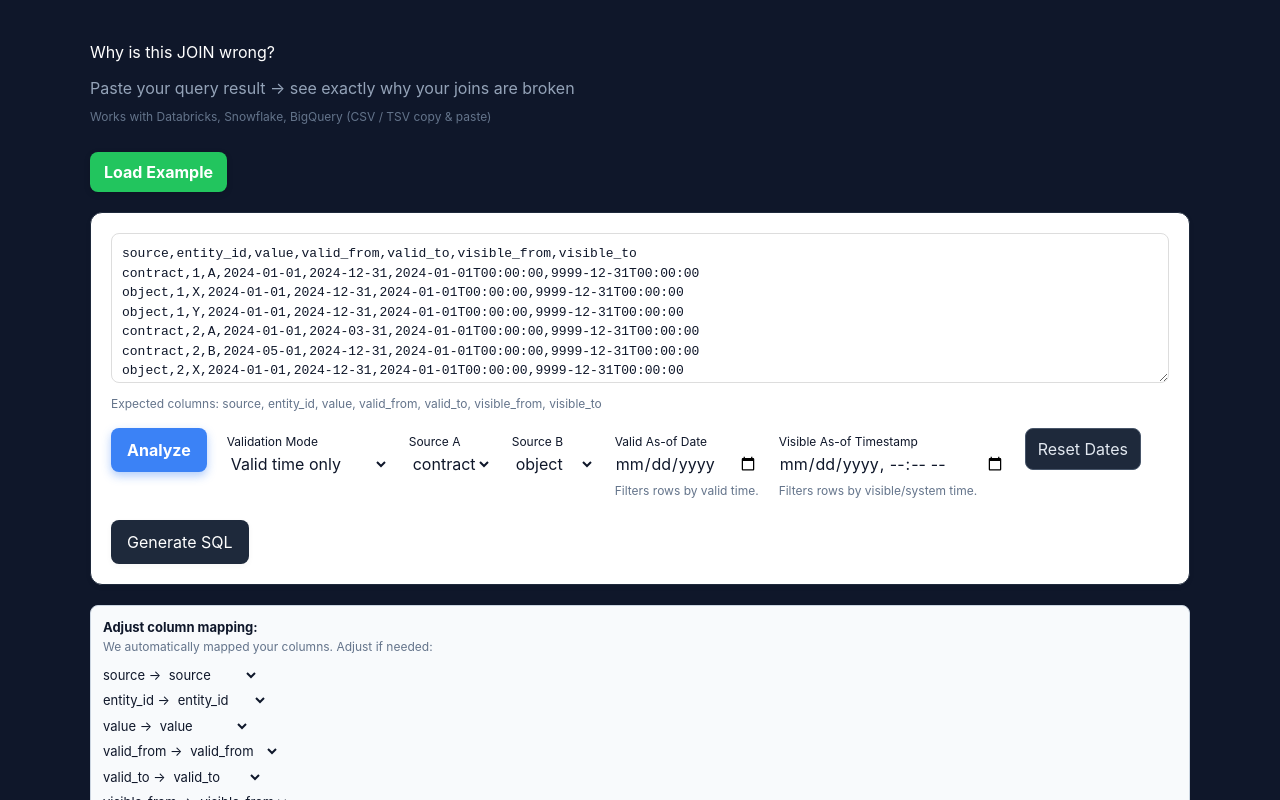
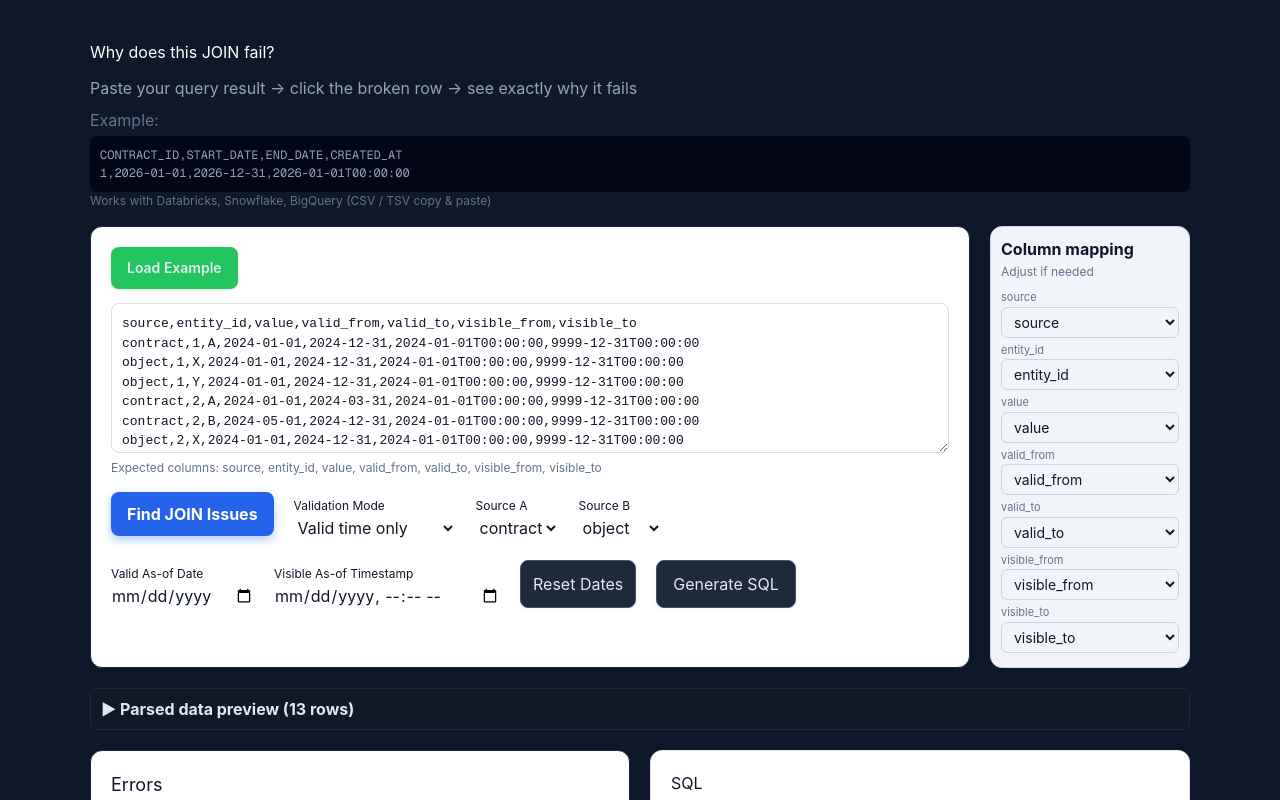
Before and after one commit to frohnhaus-sketch/bitemporal-debugger, a Next.js app: page / in a window 1280 px wide. Both pictures are taken after a click on the button "Load Example". Shown: the top 800 px of the page. Built offline with nearby package versions, Linux system fonts and the light colour scheme.

Commit message:
UX polish: layout alignment, cleaner SQL, improved input panel

```diff
--- a/app/page.tsx
+++ b/app/page.tsx
@@ -1,7 +1,8 @@
 "use client";
 
 import { useState } from "react";
-import { parseCSV, HeaderMapping } from "../lib/parser";
+import { parseCSV } from "../lib/parser";
+import type { HeaderMapping } from "../lib/parser";
 import { Timeline } from "@/components/Timeline";
 import { analyzeJoinability } from "../lib/joinability";
 import type {
@@ -18,12 +19,13 @@ import {
   detectOverlapMarkers,
 } from "../lib/analysis";
 import { TimelineLegend } from "@/components/TimelineLegend";
-import { Analytics } from "@vercel/analytics/next"
+import { Analytics } from "@vercel/analytics/next";
 import { Footer } from "@/components/Footer";
 import { SqlPanel } from "@/components/SqlPanel";
 import { IssuesPanel } from "@/components/IssuesPanel";
 import { InputPanel } from "@/components/InputPanel";
 import { track } from "@vercel/analytics";
+import { DataPreview } from "@/components/DataPreview";
 
 const EXAMPLE_DATA = `source,entity_id,value,valid_from,valid_to,visible_from,visible_to
 contract,1,A,2024-01-01,2024-12-31,2024-01-01T00:00:00,9999-12-31T00:00:00
@@ -45,7 +47,8 @@ export default function Home() {
   const [rows, setRows] = useState<BitemporalRow[]>([]);
   const [result, setResult] = useState<string[]>([]);
   const [joinIssues, setJoinIssues] = useState<JoinabilityIssue[]>([]);
-  const [selectedIssue, setSelectedIssue] = useState<JoinabilityIssue | null>(null);
+  const [selectedIssue, setSelectedIssue] =
+    useState<JoinabilityIssue | null>(null);
 
   const [flaggedRows, setFlaggedRows] = useState<Set<number>>(new Set());
   const [gaps, setGaps] = useState<any[]>([]);
@@ -62,6 +65,9 @@ export default function Home() {
   const [sourceA, setSourceA] = useState("");
   const [sourceB, setSourceB] = useState("");
 
+  const [headerMappings, setHeaderMappings] = useState<HeaderMapping[]>([]);
+  const [columnMapping, setColumnMapping] = useState<Record<string, string>>({});
+
   const availableSources = Array.from(
     new Set(rows.map((r) => r.source).filter(Boolean))
   );
@@ -73,10 +79,6 @@ export default function Home() {
   const maxDate = rows.length
     ? Math.max(...rows.map((r) => new Date(r.valid_to).getTime()))
     : 1;
-
-  const [headerMappings, setHeaderMappings] = useState<HeaderMapping[]>([]);
-
-  const [columnMapping, setColumnMapping] = useState<Record<string, string>>({});
 
   function loadExample() {
     track("Example Loaded");
@@ -136,18 +138,11 @@ export default function Home() {
         mappedRow[targetColumn] = row[mapping.normalized];
       });
 
-      if (!mappedRow.source) {
-        mappedRow.source = "default";
-      }
-
-      if (!mappedRow.value) {
-        mappedRow.value = "";
-      }
-
+      if (!mappedRow.source) mappedRow.source = "default";
+      if (!mappedRow.value) mappedRow.value = "";
       if (!mappedRow.visible_from) {
         mappedRow.visible_from = mappedRow.valid_from || "";
       }
-
       if (!mappedRow.visible_to) {
         mappedRow.visible_to = "9999-12-31T00:00:00";
       }
@@ -196,9 +191,7 @@ export default function Home() {
     const validNextSourceB =
       nextSourceB && sources.includes(nextSourceB) ? nextSourceB : "";
 
-    const left = hasMultipleSources
-      ? validNextSourceA || sources[0]
-      : "";
+    const left = hasMultipleSources ? validNextSourceA || sources[0] : "";
 
     const right = hasMultipleSources
       ? validNextSourceB || sources.find((s) => s !== left) || ""
@@ -251,7 +244,7 @@ export default function Home() {
 
     if (visibleAsOf) {
       sqlParts.push(
-        `'${visibleAsOf}' >= visible_from AND '${visibleAsOf}' < COALESCE(visible_to, '9999-12-31')`
+        `'${visibleAsOf}' >= visible_from AND '${visibleAsOf}' < visible_to`
       );
     }
 
@@ -277,17 +270,52 @@ WHERE ${sqlParts.join(" AND ")};`);
     >
       <div style={{ maxWidth: 1100, margin: "0 auto" }}>
         <h1 style={{ marginBottom: 12, color: "#ffffff" }}>
-          Why is this JOIN wrong?
+          Why does this JOIN fail?
         </h1>
 
         <p style={{ color: "#94a3b8", marginBottom: 8 }}>
-          Paste your query result → see exactly why your joins are broken
+          Paste your query result → click the broken row → see exactly why it
+          fails
         </p>
+
+        <p style={{ color: "#64748b", marginBottom: 4, marginTop: 8 }}>
+          Example:
+        </p>
+
+        <pre
+          style={{
+            color: "#94a3b8",
+            background: "#020617",
+            padding: 10,
+            borderRadius: 6,
+            fontSize: 12,
+            overflowX: "auto",
+          }}
+        >
+          {`CONTRACT_ID,START_DATE,END_DATE,CREATED_AT
+1,2026-01-01,2026-12-31,2026-01-01T00:00:00`}
+        </pre>
 
         <p style={{ fontSize: 12, color: "#64748b", marginBottom: 16 }}>
           Works with Databricks, Snowflake, BigQuery (CSV / TSV copy & paste)
         </p>
 
+        <div
+          style={{
+            display: "flex",
+            gap: 20,
+            marginBottom: 20,
+            alignItems: "stretch",
+          }}
+        >
+          <div
+            style={{
+              flex: 1,
+              minWidth: 0,
+              display: "flex",
+              flexDirection: "column",
+            }}
+          >
             <InputPanel
               input={input}
               setInput={setInput}
@@ -307,59 +335,56 @@ WHERE ${sqlParts.join(" AND ")};`);
               resetDates={resetDates}
               generateSQL={generateSQL}
             />
-
-        {headerMappings.some((m) => m.original !== m.normalized) && (
-          <div
-            style={{
-              marginBottom: 20,
-              padding: 12,
-              borderRadius: 8,
-              background: "#f8fafc",
-              border: "1px solid #cbd5e1",
-              color: "#0f172a",
-              fontSize: 13,
-            }}
-          >
-            <strong>Detected column mapping:</strong>
-
-            <p style={{ fontSize: 12, color: "#64748b", marginBottom: 6 }}>
-              We automatically mapped your column names:
-            </p>
-
-            <div style={{ marginTop: 8, fontFamily: "monospace" }}>
-              {headerMappings
-                .filter((m) => m.original !== m.normalized)
-                .map((m, i) => (
-                  <div key={i}>
-                    {m.original} → {m.normalized}
           </div>
-                ))}
-            </div>
-          </div>
-        )}
 
           {headerMappings.length > 0 && (
             <div
             style={{
-              marginBottom: 20,
-              padding: 12,
-              borderRadius: 8,
-              background: "#f8fafc",
-              border: "1px solid #cbd5e1",
-              color: "#0f172a",
-              fontSize: 13,
+              display: "flex",
+              gap: 20,
+              marginBottom: 0,
+              alignItems: "stretch",
             }}
             >
-            <strong>Adjust column mapping:</strong>
+              <aside
+                style={{
+                  width: 200,
+                  flexShrink: 0,
+                  background: "#f1f5f9",
+                  border: "1px solid #cbd5e1",
+                  borderRadius: 12,
+                  padding: 10,
+                  display: "flex",
+                  flexDirection: "column",
+                }}
+              >
+                <strong style={{ display: "block", marginBottom: 2 }}>
+                  Column mapping
+                </strong>
 
-            <p style={{ fontSize: 12, color: "#64748b", marginBottom: 10 }}>
-              We automatically mapped your columns. Adjust if needed:
+                <p
+                  style={{
+                    fontSize: 12,
+                    color: "#64748b",
+                    marginTop: 0,
+                    marginBottom: 8,
+                  }}
+                >
+                  Adjust if needed
                 </p>
 
-            <div style={{ marginTop: 10 }}>
                 {headerMappings.map((m, i) => (
-                <div key={i} style={{ marginBottom: 6 }}>
-                  {m.original} →{" "}
+                  <div key={i} style={{ marginBottom: 4 }}>
+                    <div
+                      style={{
+                        fontSize: 11,
+                        color: "#64748b",
+                        marginBottom: 1,
+                      }}
+                    >
+                      {m.original}
+                    </div>
+
                     <select
                       value={columnMapping[m.original] || m.normalized}
                       onChange={(e) => {
@@ -371,8 +396,21 @@ WHERE ${sqlParts.join(" AND ")};`);
                         setColumnMapping(nextMapping);
 
                         if (input.trim()) {
-                        analyzeRows(input, validationMode, sourceA, sourceB, nextMapping);
+                          analyzeRows(
+                            input,
+                            validationMode,
+                            sourceA,
+                            sourceB,
+                            nextMapping
+                          );
                         }
+                      }}
+                      style={{
+                        width: "100%",
+                        padding: "5px 8px",
+                        borderRadius: 6,
+                        border: "1px solid #cbd5e1",
+                        fontSize: 14,
                       }}
                     >
                       <option value="entity_id">entity_id</option>
@@ -386,9 +424,18 @@ WHERE ${sqlParts.join(" AND ")};`);
                     </select>
                   </div>
                 ))}
-            </div>
+              </aside>
             </div>
           )}
+        </div>
+
+        <div style={{ marginBottom: 20 }}>
+          <DataPreview
+            rows={rows}
+            joinIssues={joinIssues}
+            onSelectIssue={setSelectedIssue}
+          />
+        </div>
 
         <div style={{ display: "flex", gap: 20, marginBottom: 20 }}>
           <IssuesPanel
@@ -417,6 +464,7 @@ WHERE ${sqlParts.join(" AND ")};`);
         <TimelineLegend />
         <Footer />
       </div>
+
       <Analytics />
     </main>
   );
--- /dev/null
+++ b/components/DataPreview.tsx
@@ -0,0 +1,172 @@
+import { useState } from "react";
+import type { JoinabilityIssue } from "@/lib/types";
+
+type DataPreviewProps = {
+  rows: any[];
+  joinIssues: JoinabilityIssue[];
+  onSelectIssue: (issue: JoinabilityIssue) => void;
+};
+
+const IMPORTANT_COLUMNS = [
+  "source",
+  "entity_id",
+  "valid_from",
+  "valid_to",
+  "visible_from",
+  "visible_to",
+];
+
+export function DataPreview({
+  rows,
+  joinIssues,
+  onSelectIssue,
+}: DataPreviewProps) {
+  const [open, setOpen] = useState(false);
+  const [limit, setLimit] = useState(10);
+
+  if (rows.length === 0) return null;
+
+  const columns = Object.keys(rows[0]);
+
+  return (
+    <div
+      style={{
+        marginBottom: 20,
+        background: "#020617",
+        borderRadius: 8,
+        border: "1px solid #1e293b",
+        overflow: "hidden",
+      }}
+    >
+      <button
+        onClick={() => setOpen(!open)}
+        style={{
+          width: "100%",
+          padding: "8px 10px",
+          background: "#111827",
+          color: "#e2e8f0",
+          border: "none",
+          cursor: "pointer",
+          textAlign: "left",
+          fontWeight: "bold",
+        }}
+      >
+        {open ? "▼" : "▶"} Parsed data preview ({rows.length} rows)
+      </button>
+
+      {open && (
+        <div style={{ overflowX: "auto" }}>
+          <table
+            style={{
+              width: "100%",
+              borderCollapse: "collapse",
+              fontSize: 12,
+            }}
+          >
+            <thead>
+              <tr>
+                {columns.map((col) => (
+                  <th
+                    key={col}
+                    style={{
+                      padding: "6px 8px",
+                      textAlign: "left",
+                      borderBottom: "1px solid #1e293b",
+                      color: "#e2e8f0",
+                      background: IMPORTANT_COLUMNS.includes(col)
+                        ? "#1e40af"
+                        : "#020617",
+                    }}
+                  >
+                    {col}
+                  </th>
+                ))}
+              </tr>
+            </thead>
+
+            <tbody>
+            {rows.slice(0, limit).map((r, i) => {
+              const issue = joinIssues.find(
+                (j) =>
+                  String(j.entity_id) === String(r.entity_id) &&
+                  j.source === r.source
+              );
+
+              return (
+                <tr
+                  key={i}
+                  onClick={() => {
+                    if (issue) onSelectIssue(issue);
+                  }}
+                  title={issue ? "Click to debug this row" : undefined}
+                  style={{
+                    color: "#e2e8f0",
+                    cursor: issue ? "pointer" : "default",
+                    background: issue
+                      ? issue.type === "JOIN_GAP"
+                        ? "rgba(239, 68, 68, 0.18)"
+                        : "rgba(245, 158, 11, 0.18)"
+                      : "transparent",
+                  }}
+                >
+                  {columns.map((col) => (
+                    <td
+                      key={col}
+                      style={{
+                        padding: "6px 8px",
+                        borderBottom: "1px solid #1e293b",
+                        whiteSpace: "nowrap",
+                      }}
+                    >
+                      {String(r[col] ?? "")}
+                    </td>
+                  ))}
+                </tr>
+              );
+            })}
+            </tbody>
+          </table>
+
+          <div
+            style={{
+              padding: 6,
+              fontSize: 11,
+              color: "#64748b",
+              textAlign: "right",
+            }}
+          >
+          <div
+            style={{
+              display: "flex",
+              justifyContent: "space-between",
+              alignItems: "center",
+              padding: 6,
+              fontSize: 11,
+              color: "#64748b",
+            }}
+          >
+            <span>
+              showing {Math.min(limit, rows.length)} of {rows.length} rows
+            </span>
+
+            <button
+              onClick={() =>
+                setLimit(limit === 10 ? rows.length : 10)
+              }
+              style={{
+                background: "none",
+                border: "none",
+                color: "#38bdf8",
+                cursor: "pointer",
+                fontSize: 11,
+              }}
+            >
+              {limit === 10 ? "show all" : "show less"}
+            </button>
+          </div>
+          </div>
+        </div>
+      )}
+    </div>
+  );
+}
--- a/components/InputPanel.tsx
+++ b/components/InputPanel.tsx
@@ -41,37 +41,49 @@ export function InputPanel({
   generateSQL,
 }: InputPanelProps) {
   return (
-    <>
+    <div
+      style={{
+        background: "#ffffff",
+        padding: 20,
+        borderRadius: 12,
+        border: "1px solid #1e293b",
+        boxShadow: "0 2px 6px rgba(0,0,0,0.04)",
+        height: "100%", // 👈 wichtig für Alignment
+        boxSizing: "border-box",
+        display: "flex",
+        flexDirection: "column",
+      }}
+    >
+      {/* BUTTON INSIDE CARD */}
       <button
         onClick={() => {
           track("Example Loaded");
           onLoadExample();
         }}
         style={{
-          margin: "10px 0 20px",
-          padding: "8px 14px",
+          margin: "0 0 14px",
+          padding: "12px 16px",
           borderRadius: 8,
           border: "none",
           background: "#22c55e",
-          color: "white",
-          fontWeight: "bold",
+          color: "#e2e8f0",
+          fontWeight: 600,
+          fontSize: 14,
+          lineHeight: "18px",
           cursor: "pointer",
-          boxShadow: "0 2px 6px rgba(0,0,0,0.15)",
+          boxShadow: "0 1px 3px rgba(0,0,0,0.12)",
+          width: "fit-content",
+        }}
+        onMouseEnter={(e) => {
+          e.currentTarget.style.transform = "translateY(-1px)";
+        }}
+        onMouseLeave={(e) => {
+          e.currentTarget.style.transform = "translateY(0)";
         }}
       >
         Load Example
       </button>
 
-      <div
-        style={{
-          background: "#ffffff",
-          padding: 20,
-          borderRadius: 12,
-          marginBottom: 20,
-          border: "1px solid #1e293b",
-          boxShadow: "0 2px 6px rgba(0,0,0,0.04)",
-        }}
-      >
       <textarea
         style={{
           width: "100%",
@@ -100,7 +112,6 @@ export function InputPanel({
           alignItems: "flex-start",
         }}
       >
-
         <button
           onClick={() => {
             track("Analyze Clicked");
@@ -110,14 +121,20 @@ export function InputPanel({
             padding: "10px 16px",
             borderRadius: 8,
             border: "none",
-            background: "#3b82f6",
+            background: "#2563eb",
             fontWeight: "bold",
             boxShadow: "0 4px 10px rgba(59,130,246,0.4)",
             color: "white",
             cursor: "pointer",
           }}
+          onMouseEnter={(e) => {
+            e.currentTarget.style.transform = "translateY(-1px)";
+          }}
+          onMouseLeave={(e) => {
+            e.currentTarget.style.transform = "translateY(0)";
+          }}
         >
-          Analyze
+          Find JOIN Issues
         </button>
 
         <div>
@@ -166,6 +183,7 @@ export function InputPanel({
           </select>
         </div>
 
+        <div style={{ flexBasis: "100%", display: "flex", gap: 20 }}>
           <div>
             <label style={{ fontSize: 12 }}>Valid As-of Date</label>
             <br />
@@ -174,9 +192,6 @@ export function InputPanel({
               value={asOfDate || ""}
               onChange={(e) => setAsOfDate(e.target.value || "")}
             />
-          <p style={{ fontSize: 12, color: "#64748b", marginTop: 6 }}>
-            Filters rows by valid time.
-          </p>
           </div>
 
           <div>
@@ -187,20 +202,24 @@ export function InputPanel({
               value={visibleAsOf || ""}
               onChange={(e) => setVisibleAsOf(e.target.value || "")}
             />
-          <p style={{ fontSize: 12, color: "#64748b", marginTop: 6 }}>
-            Filters rows by visible/system time.
-          </p>
           </div>
 
         <button
           onClick={resetDates}
           style={{
-            padding: "8px 12px",
+            padding: "10px 12px",
             borderRadius: 8,
             border: "1px solid #475569",
             background: "#1e293b",
             color: "#e2e8f0",
+            boxShadow: "0 2px 6px rgba(0,0,0,0.04)",
             cursor: "pointer",
+          }}
+          onMouseEnter={(e) => {
+            e.currentTarget.style.transform = "translateY(-1px)";
+          }}
+          onMouseLeave={(e) => {
+            e.currentTarget.style.transform = "translateY(0)";
           }}
         >
           Reset Dates
@@ -211,17 +230,23 @@ export function InputPanel({
           style={{
             padding: "10px 16px",
             borderRadius: 8,
+            border: "1px solid #475569",
             background: "#1e293b",
-            color: "white",
-            border: "none",
+            color: "#e2e8f0",
             boxShadow: "0 2px 6px rgba(0,0,0,0.04)",
             cursor: "pointer",
+          }}
+          onMouseEnter={(e) => {
+            e.currentTarget.style.transform = "translateY(-1px)";
+          }}
+          onMouseLeave={(e) => {
+            e.currentTarget.style.transform = "translateY(0)";
           }}
         >
           Generate SQL
         </button>
         </div>
       </div>
-    </>
+    </div>
   );
 }
--- a/components/SqlPanel.tsx
+++ b/components/SqlPanel.tsx
@@ -50,6 +50,12 @@ export function SqlPanel({ sql, selectedIssue }: SqlPanelProps) {
           border: "none",
           cursor: "pointer",
           fontWeight: "bold",
+        }}
+        onMouseEnter={(e) => {
+          e.currentTarget.style.transform = "translateY(-1px)";
+        }}
+        onMouseLeave={(e) => {
+          e.currentTarget.style.transform = "translateY(0)";
         }}
       >
         Copy SQL
```
Lines whose indentation alone changed are shown as unchanged.
